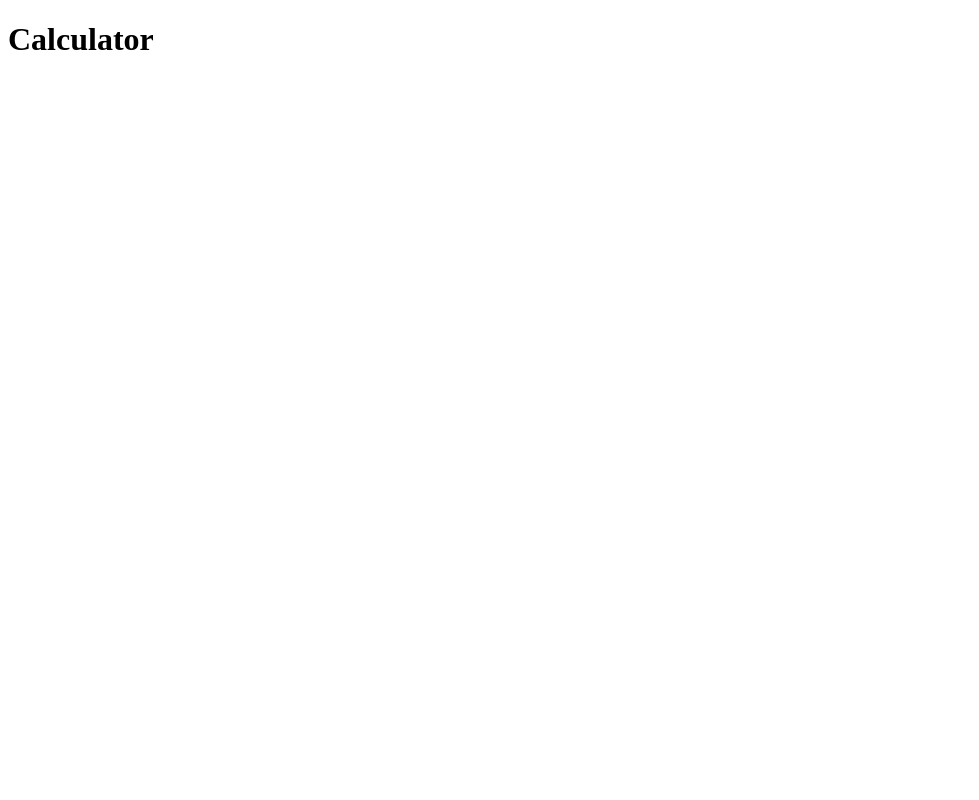
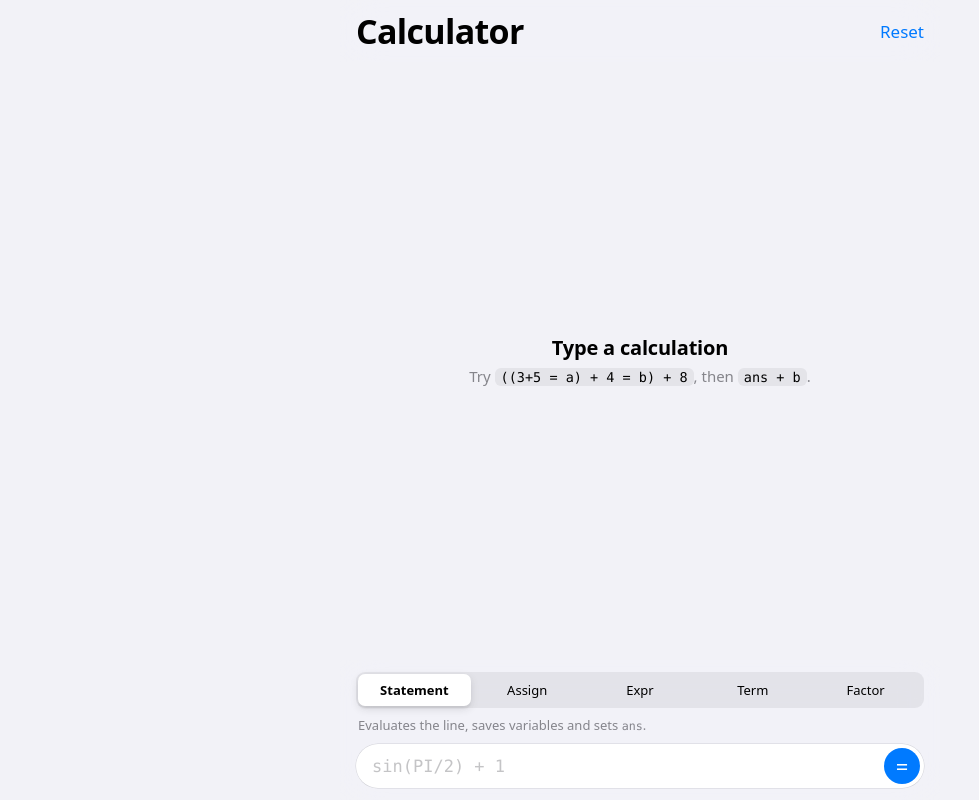
Before and after one commit to Dinoxh/Calculator-Web-Server, a plain HTML site: page static/index.html in a window 1280 px wide. Shown: the whole page, without its empty margins (0-979 px from the left). Drawn offline with Linux system fonts and the light colour scheme.

Commit message:
Add calculator layout and Apple-style visual system
Large-title header, history tape and a composer with an endpoint
segmented control. Uses the system font, iOS semantic colors with a dark
variant, and translucent sticky bars that content scrolls under.

```diff
--- a/static/index.html
+++ b/static/index.html
@@ -2,10 +2,47 @@
 <html lang="en">
 <head>
   <meta charset="utf-8">
-  <meta name="viewport" content="width=device-width, initial-scale=1">
+  <meta name="viewport" content="width=device-width, initial-scale=1, viewport-fit=cover">
+  <meta name="theme-color" content="#f2f2f7" media="(prefers-color-scheme: light)">
+  <meta name="theme-color" content="#000000" media="(prefers-color-scheme: dark)">
+  <meta name="color-scheme" content="light dark">
   <title>Calculator</title>
+  <link rel="stylesheet" href="style.css">
 </head>
 <body>
-  <h1>Calculator</h1>
+  <div class="app">
+    <header class="bar top" id="top">
+      <h1>Calculator</h1>
+      <button type="button" class="text-button" id="reset">Reset</button>
+    </header>
+
+    <main class="tape" id="tape">
+      <div class="empty" id="empty">
+        <p class="empty-title">Type a calculation</p>
+        <p class="empty-body">Try <code>((3+5 = a) + 4 = b) + 8</code>, then <code>ans + b</code>.</p>
+      </div>
+      <ol class="entries" id="entries" aria-live="polite"></ol>
+    </main>
+
+    <form class="bar bottom" id="composer" autocomplete="off">
+      <fieldset class="segmented" id="mode">
+        <legend class="visually-hidden">Endpoint</legend>
+        <label><input type="radio" name="mode" value="statement" checked><span>Statement</span></label>
+        <label><input type="radio" name="mode" value="assignment"><span>Assign</span></label>
+        <label><input type="radio" name="mode" value="expression"><span>Expr</span></label>
+        <label><input type="radio" name="mode" value="term"><span>Term</span></label>
+        <label><input type="radio" name="mode" value="factor"><span>Factor</span></label>
+        <span class="thumb" aria-hidden="true"></span>
+      </fieldset>
+      <p class="mode-hint" id="mode-hint">Evaluates the line, saves variables and sets <code>ans</code>.</p>
+
+      <div class="field" id="field">
+        <label for="input" class="visually-hidden">Calculation</label>
+        <input id="input" name="input" type="text" placeholder="sin(PI/2) + 1"
+               autocapitalize="off" autocorrect="off" spellcheck="false" enterkeyhint="go">
+        <button type="submit" class="equals" aria-label="Evaluate">=</button>
+      </div>
+    </form>
+  </div>
 </body>
 </html>
--- /dev/null
+++ b/static/style.css
@@ -0,0 +1,291 @@
+/* ---------- Tokens ---------- */
+
+:root {
+  --bg: #f2f2f7;
+  --surface: #ffffff;
+  --label: #000000;
+  --label-2: rgba(60, 60, 67, 0.6);
+  --label-3: rgba(60, 60, 67, 0.3);
+  --fill: rgba(120, 120, 128, 0.12);
+  --fill-strong: rgba(120, 120, 128, 0.2);
+  --hairline: rgba(60, 60, 67, 0.18);
+  --accent: #007aff;
+  --accent-label: #ffffff;
+  --red: #ff3b30;
+  --material: rgba(242, 242, 247, 0.72);
+  --thumb: #ffffff;
+  --thumb-shadow: 0 3px 8px rgba(0, 0, 0, 0.12), 0 3px 1px rgba(0, 0, 0, 0.04);
+
+  /* Critically damped feel: fast start, no overshoot */
+  --ease-out: cubic-bezier(0.25, 1, 0.5, 1);
+
+  --gutter: 16px;
+  --radius: 12px;
+}
+
+@media (prefers-color-scheme: dark) {
+  :root {
+    --bg: #000000;
+    --surface: #1c1c1e;
+    --label: #ffffff;
+    --label-2: rgba(235, 235, 245, 0.6);
+    --label-3: rgba(235, 235, 245, 0.3);
+    --fill: rgba(118, 118, 128, 0.24);
+    --fill-strong: rgba(118, 118, 128, 0.36);
+    --hairline: rgba(84, 84, 88, 0.6);
+    --accent: #0a84ff;
+    --red: #ff453a;
+    --material: rgba(22, 22, 24, 0.72);
+    --thumb: #636366;
+    --thumb-shadow: 0 3px 8px rgba(0, 0, 0, 0.3);
+  }
+}
+
+/* ---------- Base ---------- */
+
+*, *::before, *::after { box-sizing: border-box; }
+
+html {
+  font: 100%/1.4 system-ui, -apple-system, BlinkMacSystemFont, "Segoe UI", sans-serif;
+  -webkit-text-size-adjust: 100%;
+  -webkit-tap-highlight-color: transparent;
+}
+
+body {
+  margin: 0;
+  background: var(--bg);
+  color: var(--label);
+  font-size: 1.0625rem; /* 17px, the iOS body size */
+}
+
+button, input { font: inherit; color: inherit; }
+
+button {
+  touch-action: manipulation;
+  -webkit-user-select: none;
+  user-select: none;
+  cursor: pointer;
+}
+
+code {
+  font-family: ui-monospace, "SF Mono", Menlo, monospace;
+  font-size: 0.9em;
+}
+
+.visually-hidden {
+  position: absolute;
+  width: 1px; height: 1px;
+  overflow: hidden;
+  clip-path: inset(50%);
+  white-space: nowrap;
+}
+
+:focus-visible {
+  outline: 3px solid color-mix(in srgb, var(--accent) 50%, transparent);
+  outline-offset: 2px;
+}
+
+/* ---------- Layout ---------- */
+
+.app {
+  display: flex;
+  flex-direction: column;
+  max-width: 600px;
+  min-height: 100dvh;
+  margin: 0 auto;
+}
+
+/* Translucent chrome: content scrolls underneath */
+.bar {
+  position: sticky;
+  z-index: 1;
+  background: var(--material);
+  -webkit-backdrop-filter: blur(20px) saturate(180%);
+  backdrop-filter: blur(20px) saturate(180%);
+  padding-left: max(var(--gutter), env(safe-area-inset-left));
+  padding-right: max(var(--gutter), env(safe-area-inset-right));
+}
+
+.bar.top {
+  top: 0;
+  display: flex;
+  align-items: center;
+  justify-content: space-between;
+  gap: 12px;
+  padding-top: max(12px, env(safe-area-inset-top));
+  padding-bottom: 10px;
+  box-shadow: 0 0.5px 0 transparent;
+  transition: box-shadow 200ms ease;
+}
+
+.bar.bottom {
+  bottom: 0;
+  padding-top: 12px;
+  padding-bottom: max(12px, env(safe-area-inset-bottom));
+  box-shadow: 0 -0.5px 0 transparent;
+  transition: box-shadow 200ms ease;
+}
+
+/* Hairlines only appear where content actually sits under the bar */
+.bar.top.edge { box-shadow: 0 0.5px 0 var(--hairline); }
+.bar.bottom.edge { box-shadow: 0 -0.5px 0 var(--hairline); }
+
+h1 {
+  margin: 0;
+  font-size: 2.125rem; /* 34px large title */
+  font-weight: 700;
+  line-height: 1.1;
+  letter-spacing: -0.02em;
+}
+
+.text-button {
+  border: 0;
+  background: none;
+  padding: 8px 4px;
+  margin-right: -4px;
+  color: var(--accent);
+  font-size: 1.0625rem;
+  transition: opacity 100ms ease-out;
+}
+.text-button:active { opacity: 0.4; transition: none; }
+
+/* ---------- Tape (history) ---------- */
+
+.tape {
+  flex: 1;
+  display: flex;
+  flex-direction: column;
+  justify-content: flex-end;
+  padding: 16px var(--gutter);
+}
+
+.empty {
+  margin: auto 0;
+  text-align: center;
+  color: var(--label-2);
+}
+.empty-title {
+  margin: 0 0 4px;
+  font-size: 1.25rem;
+  font-weight: 600;
+  letter-spacing: -0.01em;
+  color: var(--label);
+}
+.empty-body { margin: 0; font-size: 0.9375rem; }
+.empty code {
+  padding: 1px 6px;
+  border-radius: 6px;
+  background: var(--fill);
+  color: var(--label);
+}
+.has-entries .empty { display: none; }
+
+.entries {
+  list-style: none;
+  margin: 0;
+  padding: 0;
+}
+
+/* ---------- Composer ---------- */
+
+.segmented {
+  --count: 5;
+  --i: 0;
+  position: relative;
+  display: grid;
+  grid-template-columns: repeat(var(--count), 1fr);
+  margin: 0;
+  padding: 2px;
+  border: 0;
+  border-radius: 9px;
+  background: var(--fill);
+}
+.segmented:has(input[value="assignment"]:checked) { --i: 1; }
+.segmented:has(input[value="expression"]:checked) { --i: 2; }
+.segmented:has(input[value="term"]:checked) { --i: 3; }
+.segmented:has(input[value="factor"]:checked) { --i: 4; }
+
+.segmented label {
+  position: relative;
+  z-index: 1;
+  display: grid;
+  place-items: center;
+  min-height: 32px;
+  font-size: 0.8125rem;
+  font-weight: 500;
+  cursor: pointer;
+  -webkit-user-select: none;
+  user-select: none;
+}
+.segmented input {
+  position: absolute;
+  inset: 0;
+  opacity: 0;
+  margin: 0;
+  cursor: pointer;
+}
+.segmented label span { transition: opacity 100ms ease-out; }
+.segmented label:active span { opacity: 0.5; transition: none; }
+.segmented input:checked + span { font-weight: 600; }
+.segmented label:has(input:focus-visible) {
+  outline: 3px solid color-mix(in srgb, var(--accent) 50%, transparent);
+  border-radius: 7px;
+}
+
+.segmented .thumb {
+  position: absolute;
+  top: 2px;
+  bottom: 2px;
+  left: 2px;
+  width: calc((100% - 4px) / var(--count));
+  border-radius: 7px;
+  background: var(--thumb);
+  box-shadow: var(--thumb-shadow);
+  transform: translateX(calc(var(--i) * 100%));
+  transition: transform 350ms var(--ease-out);
+}
+
+.mode-hint {
+  margin: 8px 2px 10px;
+  min-height: 1.4em;
+  font-size: 0.8125rem;
+  color: var(--label-2);
+}
+
+.field {
+  display: flex;
+  align-items: center;
+  gap: 8px;
+  padding: 4px 4px 4px 14px;
+  border-radius: 22px;
+  background: var(--surface);
+  box-shadow: 0 0 0 0.5px var(--hairline);
+}
+
+.field input {
+  flex: 1;
+  min-width: 0;
+  height: 36px;
+  border: 0;
+  outline: 0;
+  background: none;
+  font-family: ui-monospace, "SF Mono", Menlo, monospace;
+  font-size: 1.0625rem; /* ≥16px so iOS doesn't zoom on focus */
+}
+.field input::placeholder { color: var(--label-3); }
+.field:focus-within { box-shadow: 0 0 0 1.5px var(--accent); }
+
+.equals {
+  flex: none;
+  width: 36px;
+  height: 36px;
+  border: 0;
+  border-radius: 50%;
+  background: var(--accent);
+  color: var(--accent-label);
+  font-size: 1.375rem;
+  font-weight: 500;
+  line-height: 1;
+  transition: transform 150ms var(--ease-out), opacity 150ms ease-out;
+}
+.equals:active { transform: scale(0.9); opacity: 0.8; transition-duration: 50ms; }
```
